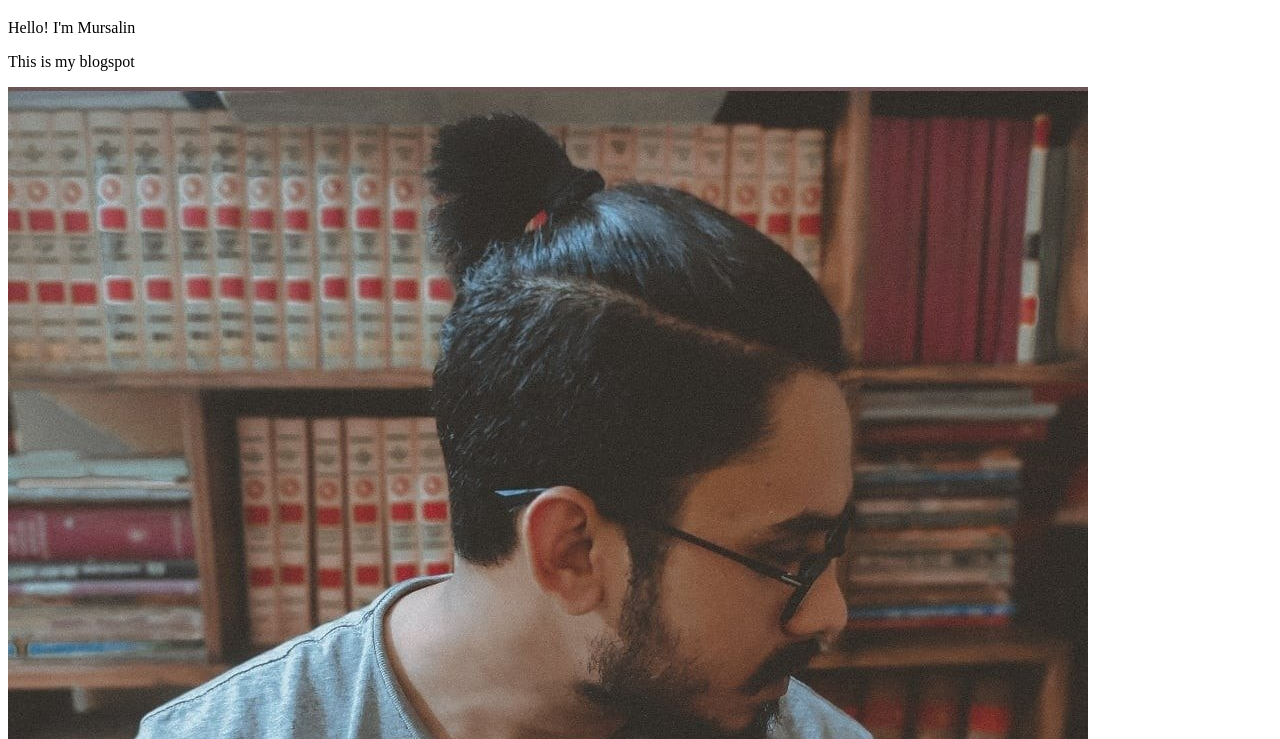
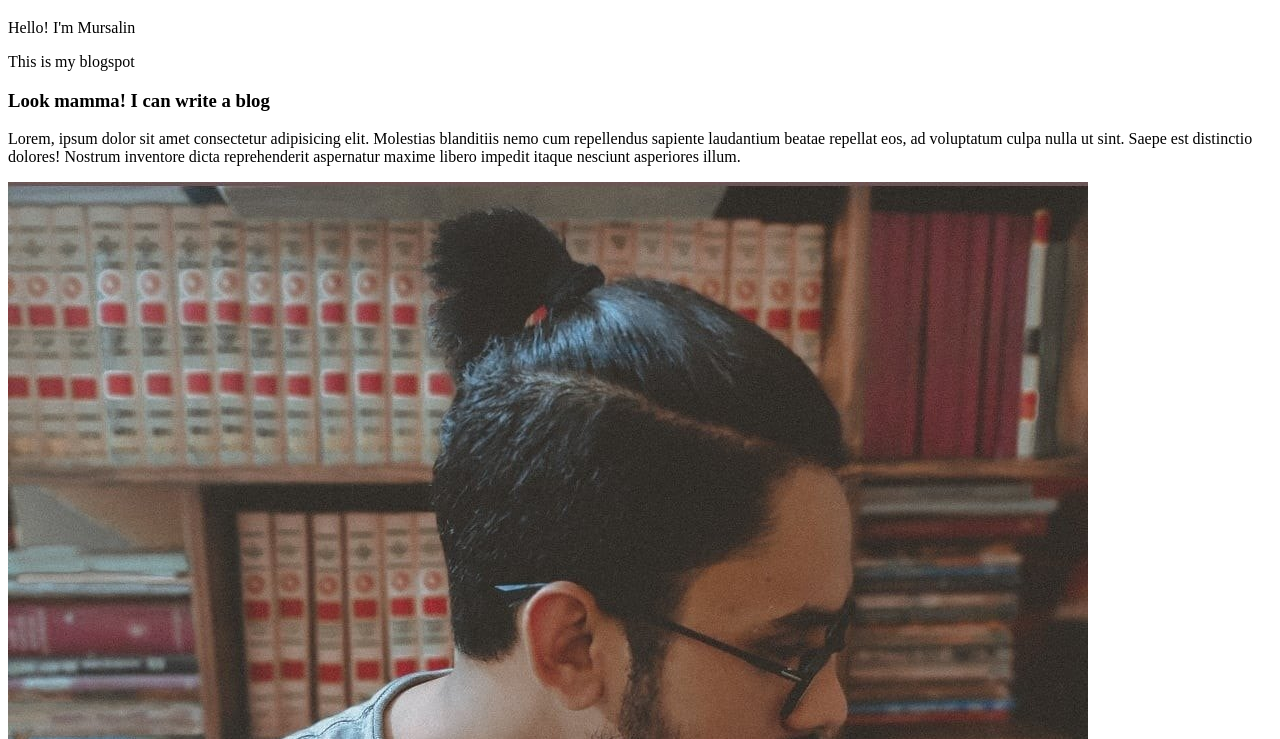
Before and after one commit to abumursalin/Github, a plain HTML site: page index.html in a window 1280 px wide. Shown: the part 61-800 px from the top of the page. Drawn offline with Linux system fonts and the light colour scheme.

Commit message:
text added

```diff
--- a/index.html
+++ b/index.html
@@ -10,6 +10,10 @@
     <h1>Welcome</h1>
     <p>Hello! I'm Mursalin</p>
     <p>This is my blogspot</p>
+    <div>
+        <h3>Look mamma! I can write a blog</h3>
+        <p>Lorem, ipsum dolor sit amet consectetur adipisicing elit. Molestias blanditiis nemo cum repellendus sapiente laudantium beatae repellat eos, ad voluptatum culpa nulla ut sint. Saepe est distinctio dolores! Nostrum inventore dicta reprehenderit aspernatur maxime libero impedit itaque nesciunt asperiores illum.</p>
+    </div>
     <img src="mursalin.jpg" alt="">
 </body>
 </html>
```
